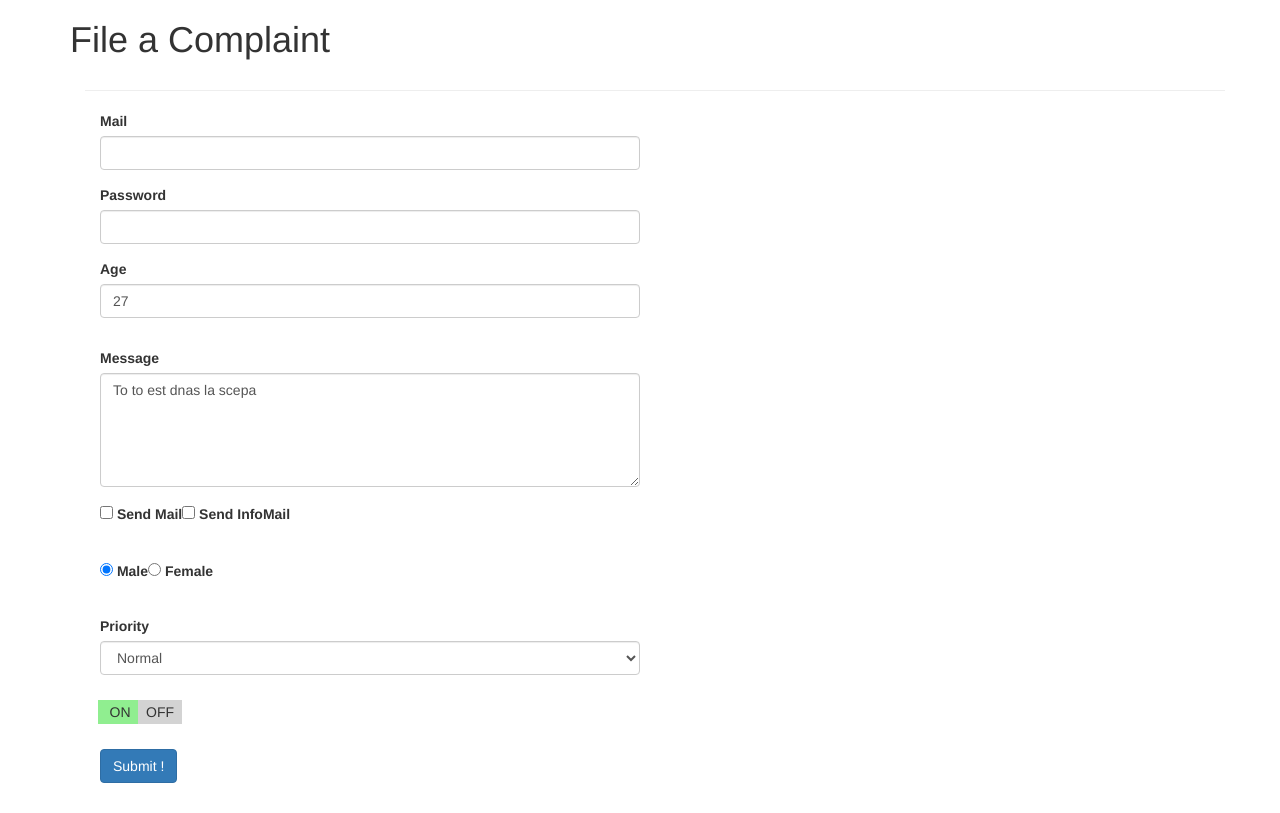
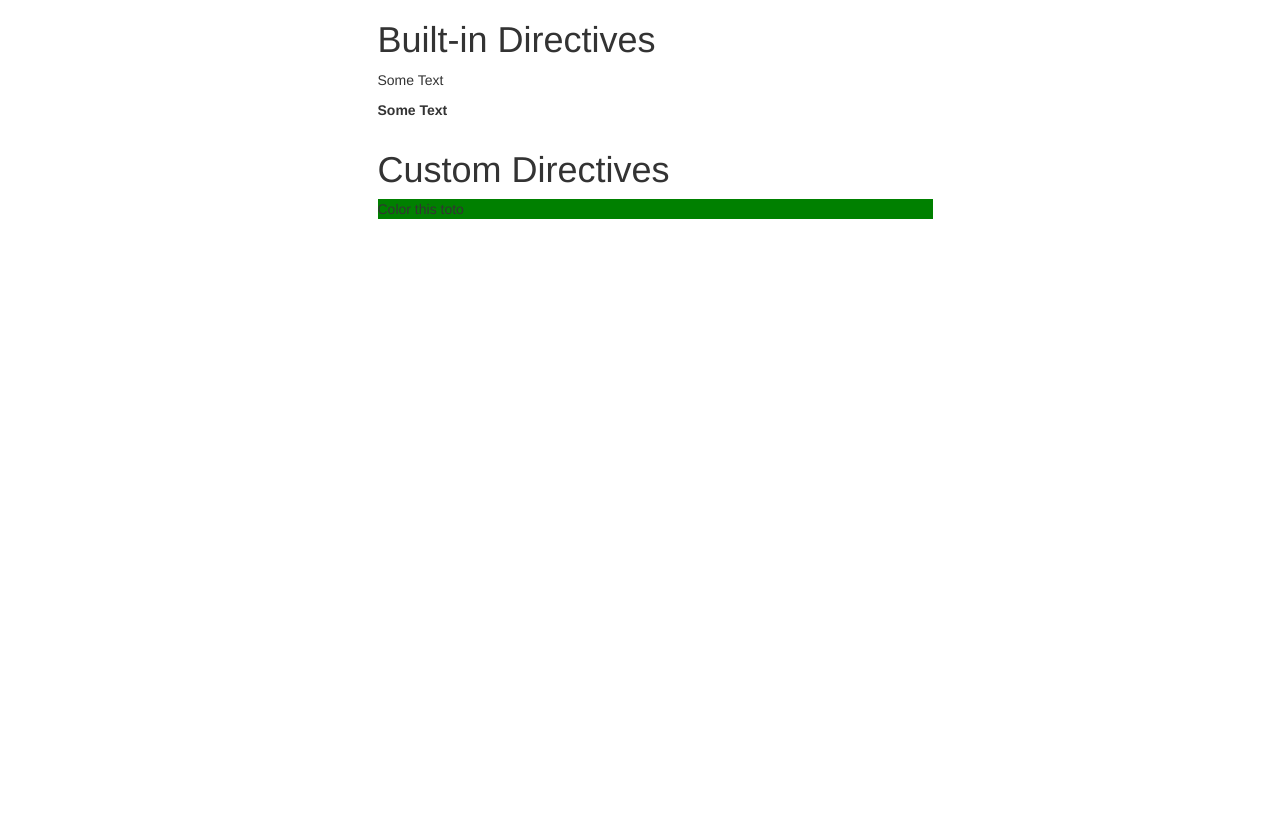
Before and after one commit to thafirstone/testing_vuejs, a Vue app: page / in a window 1280 px wide. Built offline with nearby package versions, Linux system fonts and the light colour scheme.

Commit message:
custom directive

```diff
--- a/src/App.vue
+++ b/src/App.vue
@@ -33,7 +33,8 @@
             </div>
           </div>
         </div> -->
-        <app-form></app-form>
+        <!-- <app-form></app-form> -->
+        <app-directives></app-directives>
     </div>
   </div>
 </template>
@@ -47,6 +48,7 @@
   import NewQuote from './components/wonderful/NewQuote';
   import Header from './components/wonderful/Header';
   import DefaultForm from './components/form/DefaultForm';
+  import Directives from './components/directives/BuiltInDirectives';
   import eventBus from './main';
 
   export default {
@@ -59,6 +61,7 @@
       appNewQuote: NewQuote,
       appHeader: Header,
       appForm: DefaultForm,
+      appDirectives: Directives,
     },
     data() {
       return {
--- /dev/null
+++ b/src/components/directives/BuiltInDirectives.vue
@@ -0,0 +1,26 @@
+<template>
+  <div class="container">
+    <div class="row">
+      <div class="col-xs-12 col-sm-8 col-sm-offset-2 col-md-6 col-md-offset-3">
+        <h1>Built-in Directives</h1>
+        <p v-text="'Some Text'"></p>
+        <p v-html="'<strong>Some Text</strong>'"></p>
+      </div>
+    </div>
+    <div class="row">
+      <div class="col-xs-12 col-sm-8 col-sm-offset-2 col-md-6 col-md-offset-3">
+        <h1>Custom Directives</h1>
+        <p v-highlight:color.delayed="'green'">Color this</p>
+      </div>
+    </div>
+  </div>
+</template>
+
+<script>
+  export default {
+  };
+</script>
+
+<style>
+
+</style>
--- a/src/main.js
+++ b/src/main.js
@@ -24,6 +24,20 @@ const eventBus = new Vue({
   },
 });
 
+Vue.directive('highlight', {
+  bind(el, binding, vnode) {
+    const s = JSON.stringify;
+    // el.innerHTML = `name: ${s(binding.name)}<br>` + `value: ${s(binding.value)}<br>` + `expression: ${s(binding.expression)}<br>` + `argument: ${s(binding.arg)}<br>` + `modifiers: ${s(binding.modifiers)}<br>` + `vnode keys: ${Object.keys(vnode).join(', ')}`;
+    el.innerHTML += ' toto';
+    if (binding.modifiers.delayed) {
+      console.log('pooppooop');
+    }
+    if (binding.arg === 'color') {
+      el.style.backgroundColor = binding.value;
+    }
+  },
+});
+
 export default eventBus;
 
 new Vue({
```
